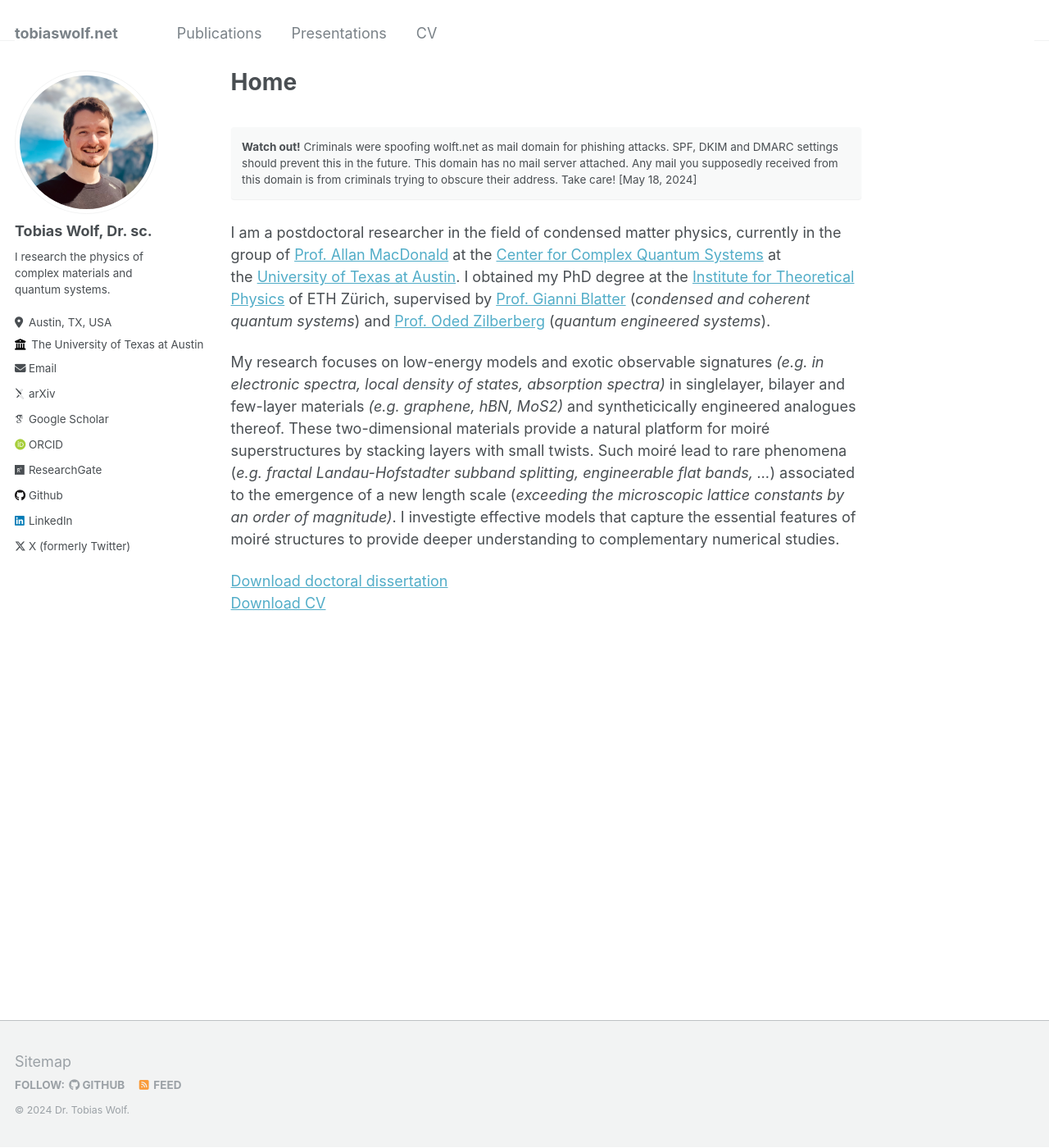
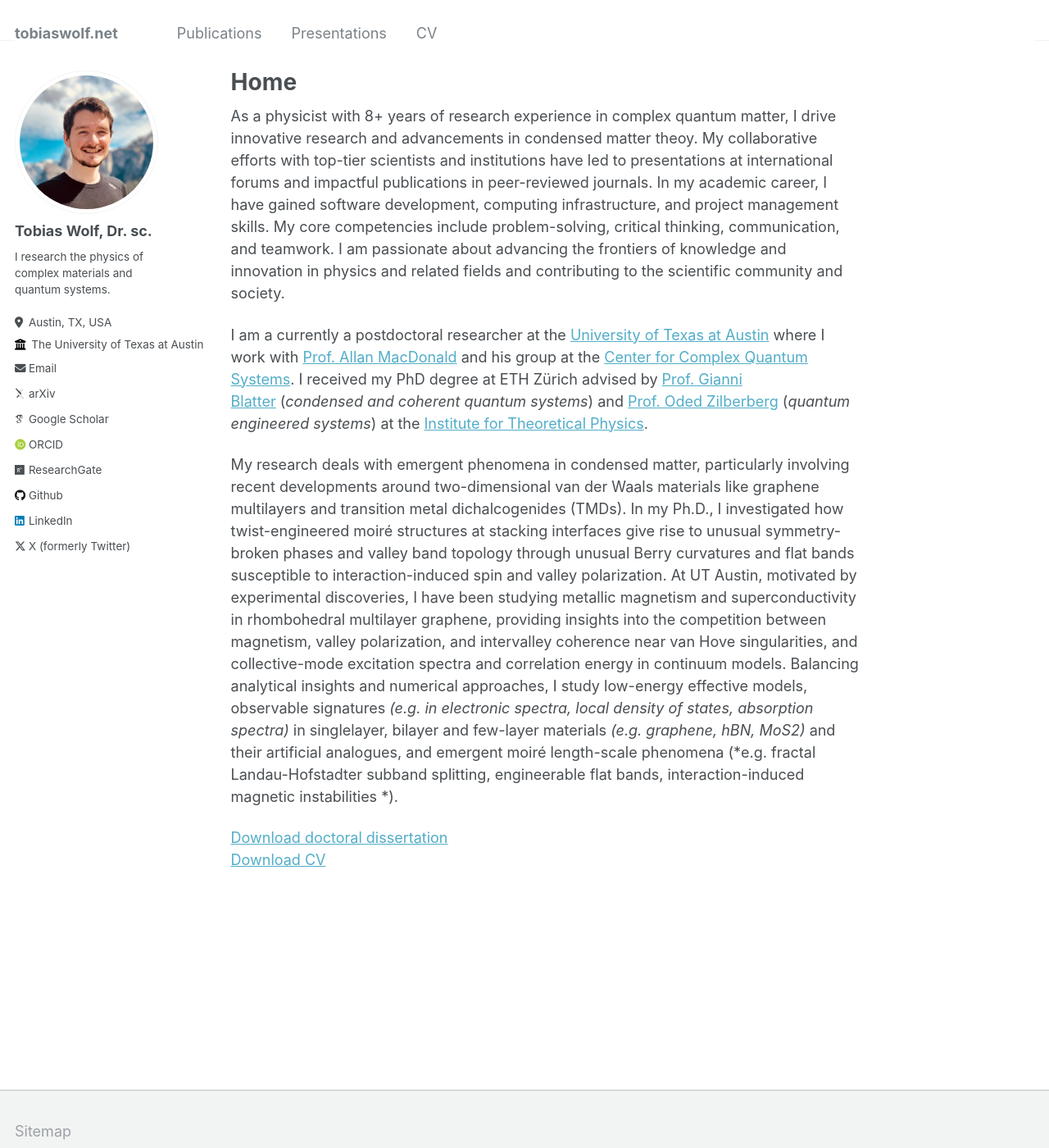
Before and after one commit to skilledwolf/skilledwolf.github.io, a Jekyll site: the page built from _pages/about.md, in a window 1280 px wide and 1400 px high. Shown: the whole window at 82% size. Built offline with Jekyll 4.4.1, drawn with Linux system fonts in a browser that asks for light colours; some web fonts are replaced.

Commit message:
Updaded landing page and pdf CV

```diff
--- a/_pages/about.md
+++ b/_pages/about.md
@@ -8,12 +8,13 @@ redirect_from:
   - /home
 ---
 
-**Watch out!** Criminals were spoofing wolft.net as mail domain for phishing attacks. SPF, DKIM and DMARC settings should prevent this in the future. This domain has no mail server attached. Any mail you supposedly received from this domain is from criminals trying to obscure their address. Take care! [May 18, 2024]
-{: .notice}
 
-I am a postdoctoral researcher in the field of condensed matter physics, currently in the group of [Prof. Allan MacDonald](https://web2.ph.utexas.edu/~macdgrp/) at the [Center for Complex Quantum Systems](http://order.ph.utexas.edu/) at the [University of Texas at Austin](https://www.utexas.edu/). I obtained my PhD degree at the [Institute for Theoretical Physics](https://itp.phys.ethz.ch/) of ETH Zürich, supervised by [Prof. Gianni Blatter](https://itp.phys.ethz.ch/research/condmat/vortex.html) (*condensed and coherent quantum systems*) and [Prof. Oded Zilberberg](https://quest.phys.ethz.ch/) (*quantum engineered systems*).
+As a physicist with 8+ years of research experience in complex quantum matter, I drive innovative research and advancements in condensed matter theoy. My collaborative efforts with top-tier scientists and institutions have led to presentations at international forums and impactful publications in peer-reviewed journals. In my academic career, I have gained software development, computing infrastructure, and project management skills. My core competencies include problem-solving, critical thinking, communication, and teamwork. I am passionate about advancing the frontiers of knowledge and innovation in physics and related fields and contributing to the scientific community and society.
 
-My research focuses on low-energy models and exotic observable signatures *(e.g. in electronic spectra, local density of states, absorption spectra)* in singlelayer, bilayer and few-layer materials *(e.g. graphene, hBN, MoS2)* and syntheticically engineered analogues thereof. These two-dimensional materials provide a natural platform for moiré superstructures by stacking layers with small twists. Such moiré lead to rare phenomena (*e.g. fractal Landau-Hofstadter subband splitting, engineerable flat bands, ...*) associated to the emergence of a new length scale (*exceeding the microscopic lattice constants by an order of magnitude)*. I investigte effective models that capture the essential features of moiré structures to provide deeper understanding to complementary numerical studies.
+
+I am a currently a postdoctoral researcher at the [University of Texas at Austin](https://www.utexas.edu/) where I work with [Prof. Allan MacDonald](https://web2.ph.utexas.edu/~macdgrp/) and his group at the [Center for Complex Quantum Systems](http://order.ph.utexas.edu/). I received my PhD degree at ETH Zürich advised by [Prof. Gianni Blatter](https://itp.phys.ethz.ch/research/condmat/vortex.html) (*condensed and coherent quantum systems*) and [Prof. Oded Zilberberg](https://quest.phys.ethz.ch/) (*quantum engineered systems*) at the [Institute for Theoretical Physics](https://itp.phys.ethz.ch/).
+
+My research deals with emergent phenomena in condensed matter, particularly involving recent developments around two-dimensional van der Waals materials like graphene multilayers and transition metal dichalcogenides (TMDs). In my Ph.D., I investigated how twist-engineered moiré structures at stacking interfaces give rise to unusual symmetry-broken phases and valley band topology through unusual Berry curvatures and flat bands susceptible to interaction-induced spin and valley polarization. At UT Austin, motivated by experimental discoveries, I have been studying metallic magnetism and superconductivity in rhombohedral multilayer graphene, providing insights into the competition between magnetism, valley polarization, and intervalley coherence near van Hove singularities, and collective-mode excitation spectra and correlation energy in continuum models. Balancing analytical insights and numerical approaches, I study low-energy effective models, observable signatures *(e.g. in electronic spectra, local density of states, absorption spectra)* in singlelayer, bilayer and few-layer materials *(e.g. graphene, hBN, MoS2)* and their artificial analogues, and emergent moiré length-scale phenomena (*e.g. fractal Landau-Hofstadter subband splitting, engineerable flat bands, interaction-induced magnetic instabilities *).
 
 [Download doctoral dissertation](https://doi.org/10.3929/ethz-b-000475934)\
-[Download CV](files/CV_WolfTobias_March25_2024.pdf)
+[Download CV](files/CV_Web_WolfTobias_Nov4_2024.pdf)
```
Also changed, not shown: 2 other files.
